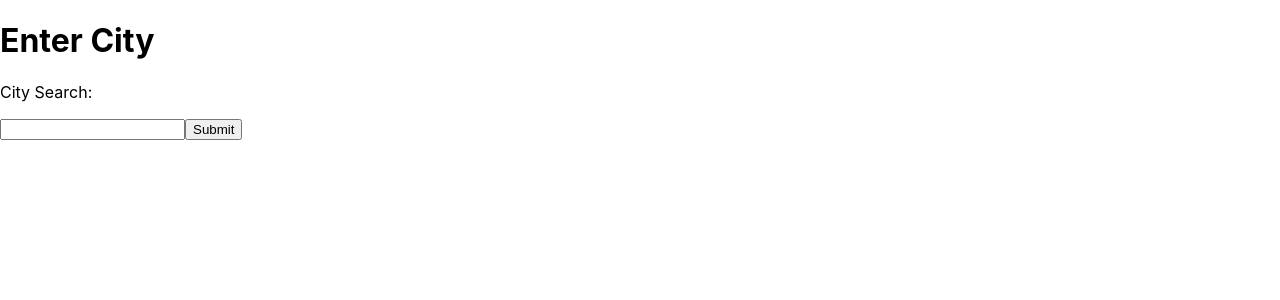
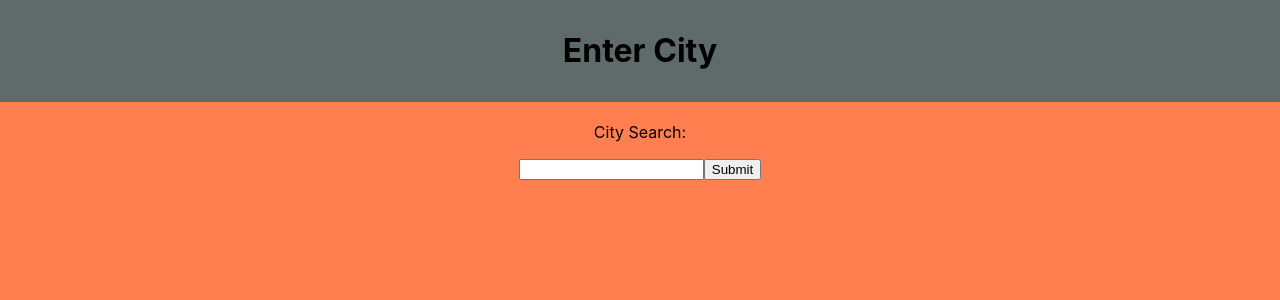
Before and after one commit to lehman-cuny2x/city-api-Lessie06, a React (Create React App) app: page / in a window 1280 px wide. Shown: the top 300 px of the page. Built offline with nearby package versions, Linux system fonts and the light colour scheme.

Commit message:
Added styling to the header id and put the text in the center

```diff
--- a/src/index.css
+++ b/src/index.css
@@ -11,3 +11,28 @@ code {
   font-family: source-code-pro, Menlo, Monaco, Consolas, 'Courier New',
     monospace;
 }
+body{
+  margin: 0px;
+  background-color: coral;
+}
+
+#header{
+  /* margin: auto; */
+  text-align: center;
+
+
+
+}
+#city-search{
+  margin-top: 20px;
+  /* padding-left: 720px; */
+  text-align: center;
+}
+
+#title{
+  padding-top: 10px;
+  background-color:#5F6A6A;
+  padding-bottom: 10px;
+
+
+}
```
